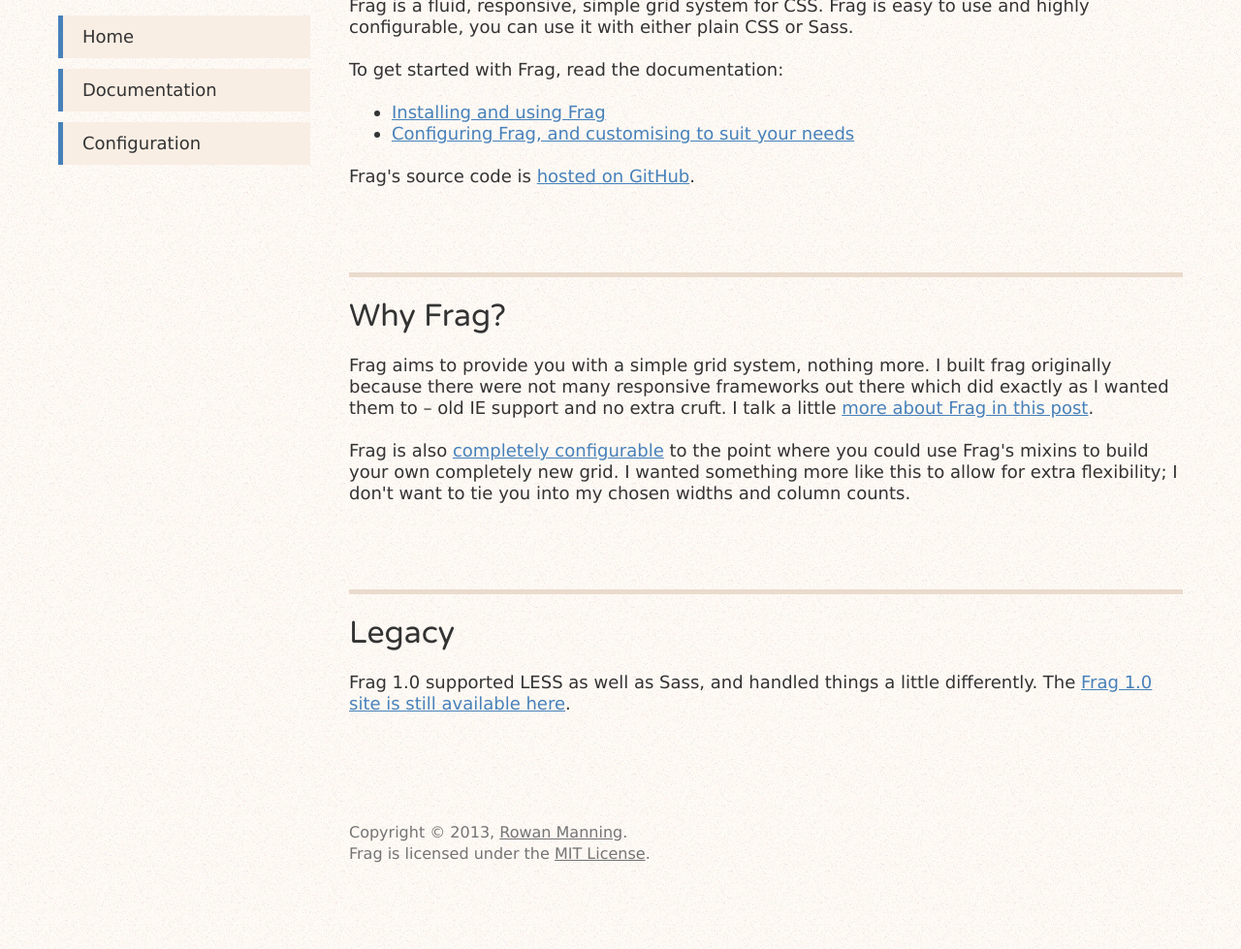
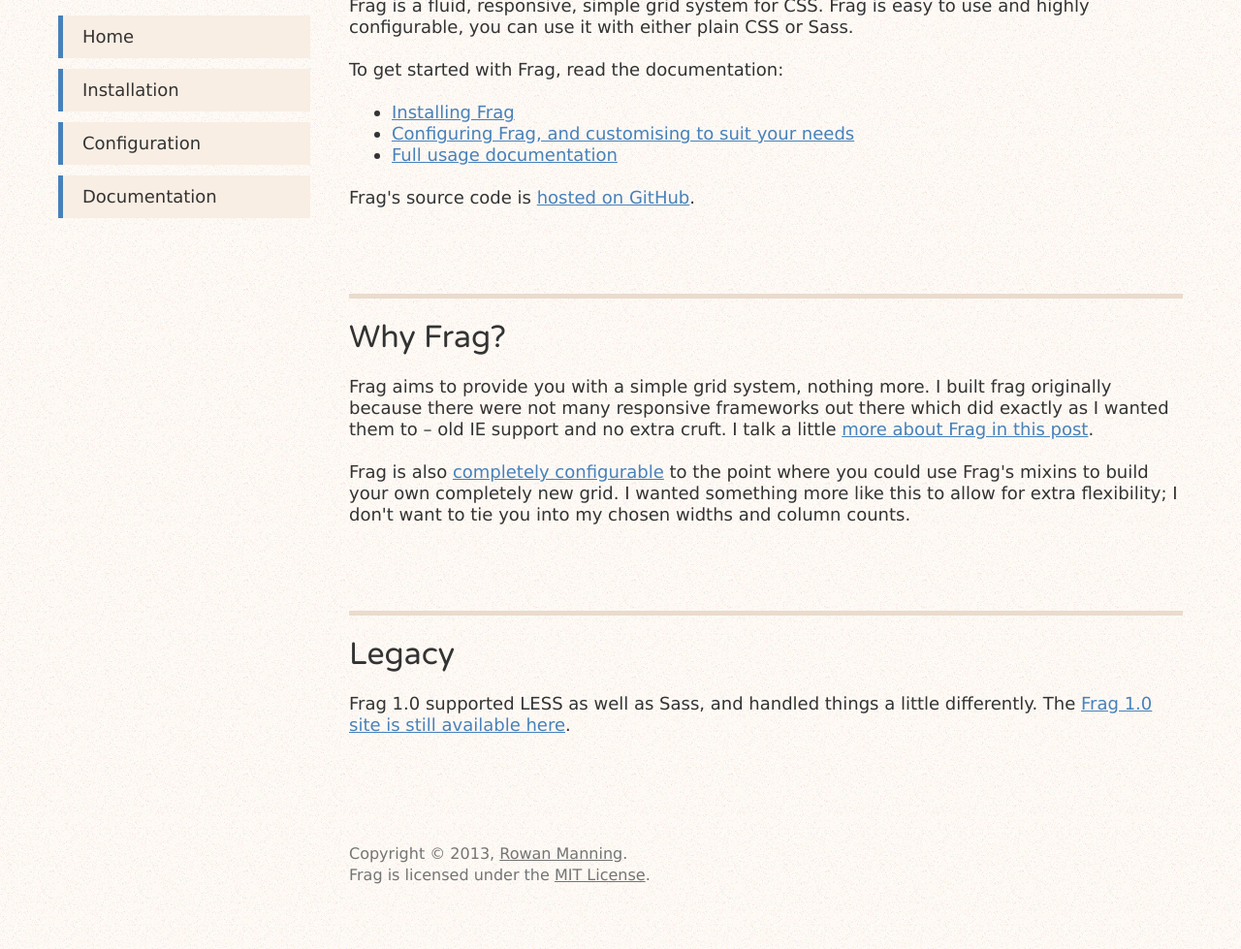
Before and after one commit to rowanmanning/frag, a Jekyll site: the page built from index.html, in a window 1280 px wide, cut to the strip 153-1132 px from the top of the page. Shown: the whole strip at 97% size. Built offline with Jekyll 4.4.1, drawn with Linux system fonts in a browser that asks for light colours.

Commit message:
Re-add installation docs

```diff
--- a/_includes/header.html
+++ b/_includes/header.html
@@ -8,9 +8,12 @@
         <a href="/">Home</a>
     </li>
     <li>
-        <a href="/docs/">Documentation</a>
+        <a href="/docs/install/">Installation</a>
     </li>
     <li>
         <a href="/docs/config/">Configuration</a>
     </li>
+    <li>
+        <a href="/docs/">Documentation</a>
+    </li>
 </ul>
--- a/index.html
+++ b/index.html
@@ -18,10 +18,13 @@
 
 <ul>
     <li>
-        <a href="/docs/">Installing and using Frag</a>
+        <a href="/docs/install/">Installing Frag</a>
     </li>
     <li>
         <a href="/docs/config/">Configuring Frag, and customising to suit your needs</a>
+    </li>
+    <li>
+        <a href="/docs/">Full usage documentation</a>
     </li>
 </ul>
 
```
